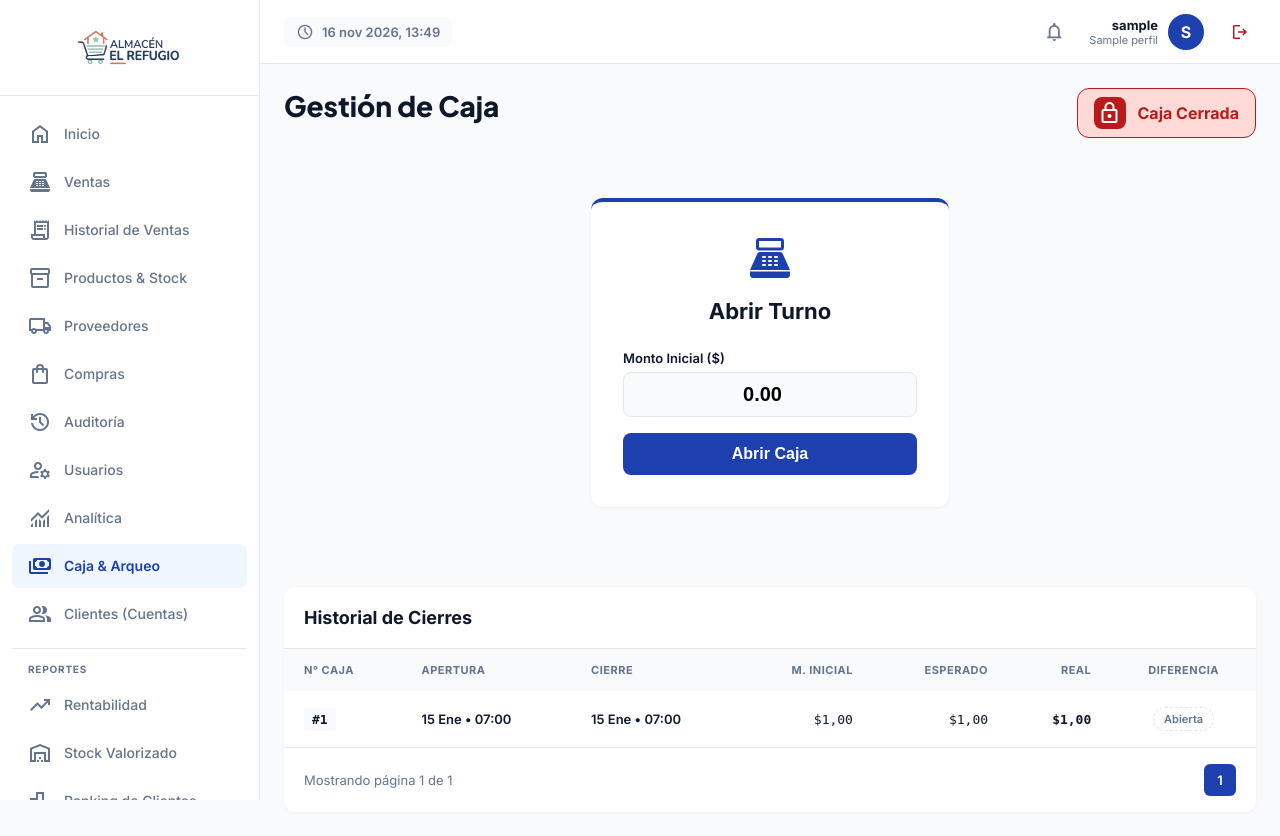
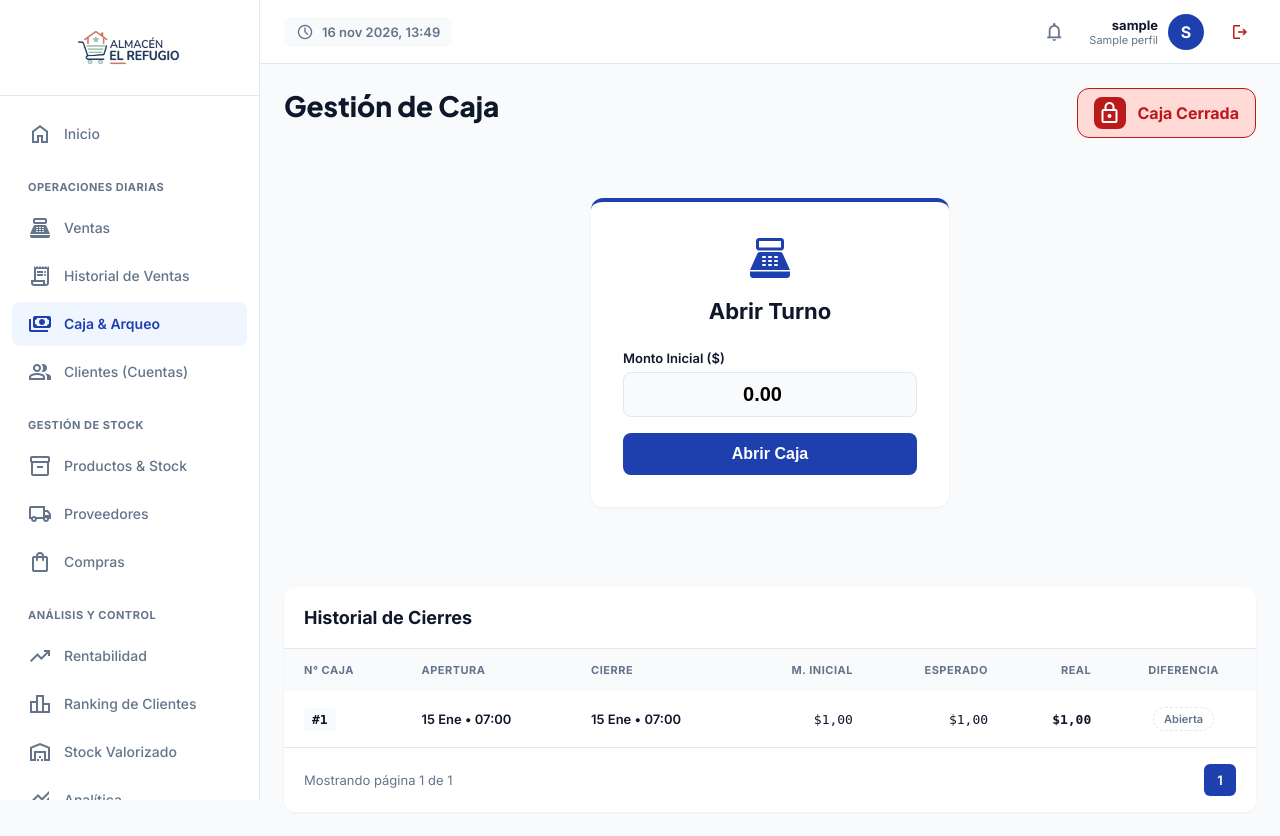
Before and after one commit to ColqueAlex/Almacen, a Django app: page /caja/ in a window 1280 px wide. Run offline with Django 4.2, Linux system fonts and the light colour scheme; a user stored in the database is signed in; tables that the repository leaves empty hold one stand-in row (values such as "Sample post").

Commit message:
Leve meejora al diseño del menu lateral

```diff
--- a/Almacen/static/css/base.css
+++ b/Almacen/static/css/base.css
@@ -29,7 +29,7 @@ body { font-family: 'Inter', sans-serif; background-color: var(--bg-body); color
 .nav-item { display: flex; align-items: center; gap: 12px; padding: 10px 16px; border-radius: 8px; color: var(--text-muted); text-decoration: none; font-size: 14px; font-weight: 500; transition: all 0.2s; }
 .nav-item:hover { background: var(--bg-body); color: var(--text-main); }
 .nav-item.active { background: var(--primary-light); color: var(--primary); font-weight: 600; }
-.nav-section { padding: 14px 16px 4px; font-size: 10px; font-weight: 700; color: var(--text-muted); text-transform: uppercase; letter-spacing: 0.8px; border-top: 1px solid var(--border-color); margin-top: 8px; }
+.nav-section-title { font-size: 11px; text-transform: uppercase; color: #64748b; font-weight: 700; margin-top: 20px; margin-bottom: 8px; padding-left: 16px; letter-spacing: 0.5px; }
 
 /* HEADER Y LAYOUT */
 .main-content { margin-left: 260px; flex: 1; display: flex; flex-direction: column; }
--- a/auditoria/notificaciones.py
+++ b/auditoria/notificaciones.py
@@ -115,7 +115,7 @@ def verificar_limite_credito(cliente):
 # ---------------------------------------------------------------------------
 def verificar_vencimientos(dias=None):
     """Genera notificaciones para lotes con stock que vencen dentro de `dias`. Devuelve cuántas creó."""
-    from productos.models import LotesProducto  # import local: solo se necesita aquí
+    from productos.models import LotesProducto
 
     if dias is None:
         dias = Configuracion.obtener(*DIAS_ALERTA_VENCIMIENTO, tipo=int)
--- a/templates/base.html
+++ b/templates/base.html
@@ -29,14 +29,25 @@
             <a href="{% url 'inicio' %}" class="nav-item {% if url_name == 'inicio' %}active{% endif %}">
                 <span class="material-symbols-outlined">home</span> Inicio
             </a>
-            <a href="{% url 'registrar_venta' %}" class="nav-item {% if url_name in 'registrar_venta,ventas' %}active{% endif %}">
+
+            <!-- OPERACIONES DIARIAS (todos los perfiles) -->
+            <div class="nav-section-title">Operaciones diarias</div>
+            <a href="{% url 'registrar_venta' %}" class="nav-item {% if url_name == 'registrar_venta' %}active{% endif %}">
                 <span class="material-symbols-outlined">point_of_sale</span> Ventas
             </a>
             <a href="{% url 'ventas' %}" class="nav-item {% if url_name == 'ventas' %}active{% endif %}">
                 <span class="material-symbols-outlined">receipt_long</span> Historial de Ventas
             </a>
+            <a href="{% url 'gestion_caja' %}" class="nav-item {% if url_name == 'gestion_caja' %}active{% endif %}">
+                <span class="material-symbols-outlined">payments</span> Caja & Arqueo
+            </a>
+            <a href="{% url 'cuentas_clientes' %}" class="nav-item {% if url_name == 'cuentas_clientes' %}active{% endif %}">
+                <span class="material-symbols-outlined">group</span> Clientes (Cuentas)
+            </a>
 
             {% if request.user.is_superuser or request.user.id_perfil.nombre == 'Administrador' %}
+            <!-- GESTIÓN DE STOCK (solo Administrador) -->
+            <div class="nav-section-title">Gestión de stock</div>
             <a href="{% url 'consultar' %}" class="nav-item {% if url_name == 'consultar' %}active{% endif %}">
                 <span class="material-symbols-outlined">inventory_2</span> Productos & Stock
             </a>
@@ -46,35 +57,35 @@
             <a href="{% url 'listar_compras' %}" class="nav-item {% if url_name in 'registrar_compra,listar_compras' %}active{% endif %}">
                 <span class="material-symbols-outlined">shopping_bag</span> Compras
             </a>
-            <a href="{% url 'listar_auditoria' %}" class="nav-item {% if url_name == 'auditoria' %}active{% endif %}">
-                <span class="material-symbols-outlined">history</span> Auditoría
-            </a>
-            <a href="{% url 'listar_usuarios' %}" class="nav-item {% if url_name in 'listar_usuarios,crear_usuario,editar_usuario' %}active{% endif %}">
-                <span class="material-symbols-outlined">manage_accounts</span> Usuarios
-            </a>
-            <a href="{% url 'panel_analitica' %}" class="nav-item {% if url_name == 'panel_analitica' %}active{% endif %}"><span class="material-symbols-outlined">monitoring</span> Analítica</a>
             {% endif %}
 
-            <a href="{% url 'gestion_caja' %}" class="nav-item {% if url_name == 'gestion_caja' %}active{% endif %}">
-                <span class="material-symbols-outlined">payments</span> Caja & Arqueo
-            </a>
-            <a href="{% url 'cuentas_clientes' %}" class="nav-item {% if url_name == 'cuentas_clientes' %}active{% endif %}">
-                <span class="material-symbols-outlined">group</span> Clientes (Cuentas)
-            </a>
-
-            <!-- REPORTES CONSOLIDADOS -->
-            <div class="nav-section">Reportes</div>
+            <!-- ANÁLISIS Y CONTROL (Ranking: Administrador y Vendedor; el resto solo Administrador) -->
+            <div class="nav-section-title">Análisis y control</div>
             {% if request.user.is_superuser or request.user.id_perfil.nombre == 'Administrador' %}
             <a href="{% url 'reporte_rentabilidad' %}" class="nav-item {% if url_name == 'reporte_rentabilidad' %}active{% endif %}">
                 <span class="material-symbols-outlined">trending_up</span> Rentabilidad
-            </a>
-            <a href="{% url 'reporte_stock_valorizado' %}" class="nav-item {% if url_name == 'reporte_stock_valorizado' %}active{% endif %}">
-                <span class="material-symbols-outlined">warehouse</span> Stock Valorizado
             </a>
             {% endif %}
             <a href="{% url 'reporte_ranking_clientes' %}" class="nav-item {% if url_name == 'reporte_ranking_clientes' %}active{% endif %}">
                 <span class="material-symbols-outlined">leaderboard</span> Ranking de Clientes
             </a>
+            {% if request.user.is_superuser or request.user.id_perfil.nombre == 'Administrador' %}
+            <a href="{% url 'reporte_stock_valorizado' %}" class="nav-item {% if url_name == 'reporte_stock_valorizado' %}active{% endif %}">
+                <span class="material-symbols-outlined">warehouse</span> Stock Valorizado
+            </a>
+            <a href="{% url 'panel_analitica' %}" class="nav-item {% if url_name == 'panel_analitica' %}active{% endif %}">
+                <span class="material-symbols-outlined">monitoring</span> Analítica
+            </a>
+            <a href="{% url 'listar_auditoria' %}" class="nav-item {% if url_name == 'listar_auditoria' %}active{% endif %}">
+                <span class="material-symbols-outlined">history</span> Auditoría
+            </a>
+
+            <!-- SISTEMA (solo Administrador) -->
+            <div class="nav-section-title">Sistema</div>
+            <a href="{% url 'listar_usuarios' %}" class="nav-item {% if url_name in 'listar_usuarios,crear_usuario,editar_usuario' %}active{% endif %}">
+                <span class="material-symbols-outlined">manage_accounts</span> Usuarios
+            </a>
+            {% endif %}
         </nav>
         {% endwith %}
     </aside>
--- a/templates/principal.html
+++ b/templates/principal.html
@@ -48,7 +48,7 @@
             </div>
             <div class="hero-text">
                 <h2>Procesar Venta</h2>
-                <p>Cobro rápido, lector de código de barras y emisión de comprobantes.</p>
+                <p>Cobro rápido</p>
             </div>
         </div>
         <a href="{% url 'registrar_venta' %}" class="hero-btn">
```
